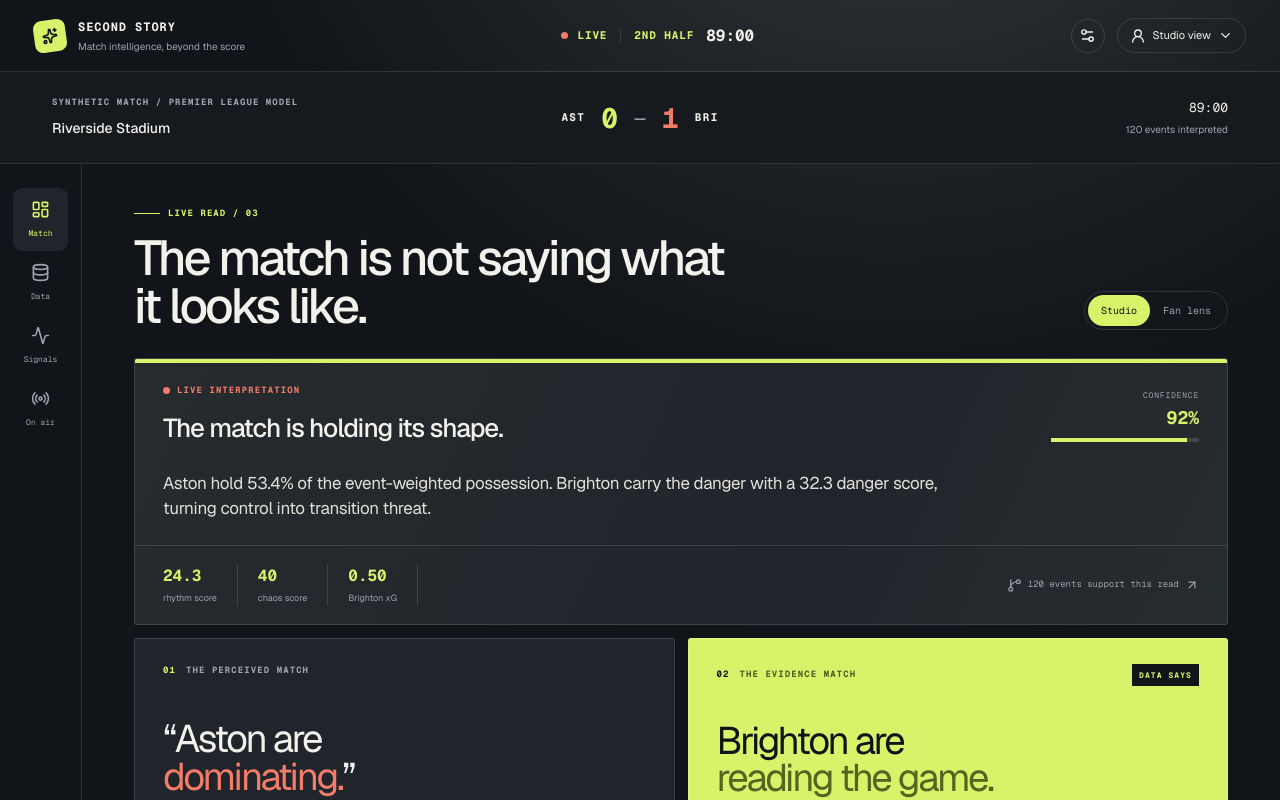
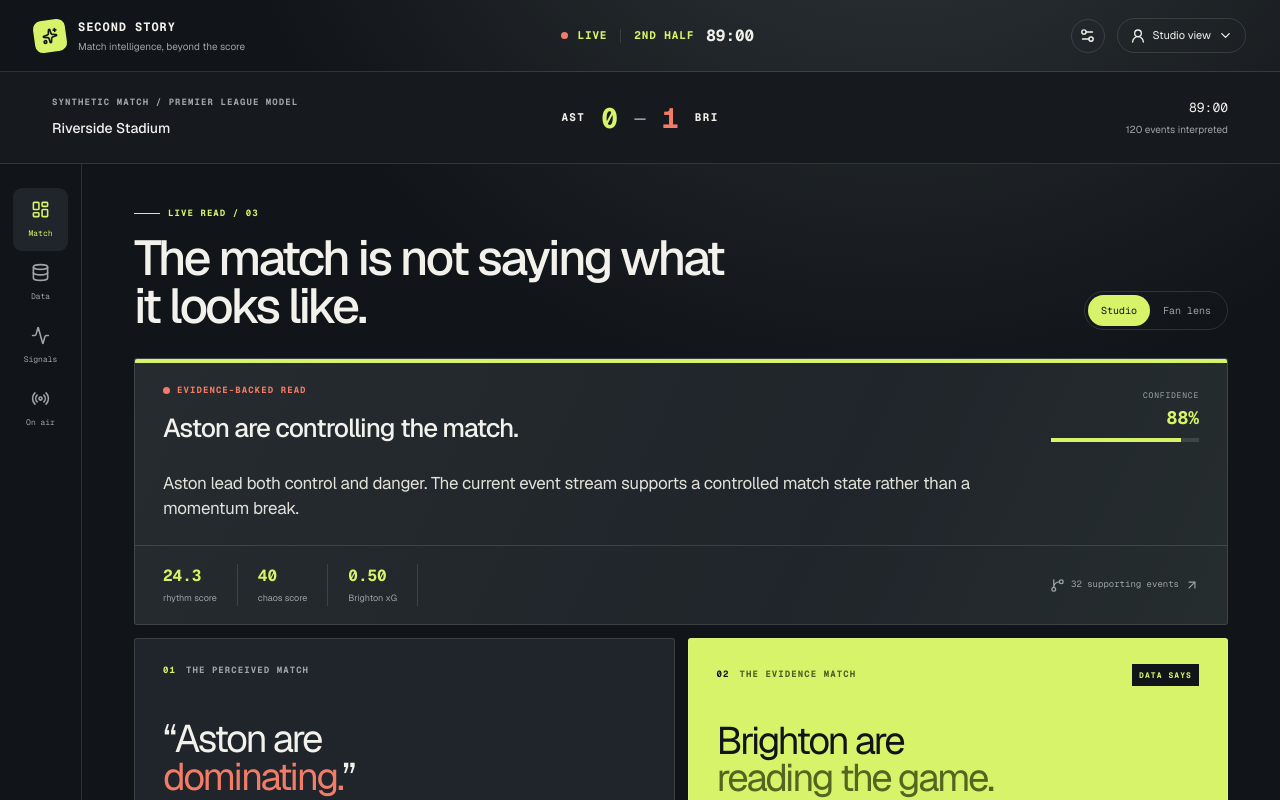
Before and after one commit to aj0khi/soccer-hackathon-project, a Next.js app: page / in a window 1280 px wide. Shown: the top 800 px of the page. Built offline with nearby package versions, Linux system fonts and the light colour scheme.

Commit message:
Add evidence-backed match narratives

```diff
--- a/src/app/page.tsx
+++ b/src/app/page.tsx
@@ -16,12 +16,14 @@ import {
   Zap,
 } from "lucide-react";
 import { aggregateMatchState } from "@/lib/analytics/aggregate-match-state";
+import { buildMatchInsight } from "@/lib/narrative/build-match-insight";
 import { generateSyntheticMatch } from "@/lib/simulation/generate-match";
 import type { MatchEvent } from "@/types/match";
 import { DataIntakePanel } from "@/components/data-intake-panel";
 
 const generatedMatch = generateSyntheticMatch();
 const matchState = aggregateMatchState(generatedMatch.events);
+const leadInsight = buildMatchInsight(generatedMatch.events, matchState);
 const teamState = (teamId: string) => matchState.teams.find((team) => team.teamId === teamId);
 const astonState = teamState("AST");
 const brightonState = teamState("BRI");
@@ -48,9 +50,7 @@ const timeline = [
 }));
 
 const evidence = [
-  `Aston have ${astonState?.possessionPct ?? 0}% of the event-weighted possession, but Brighton lead danger at ${brightonState?.dangerScore ?? 0}.`,
-  `Brighton pressure accounts for ${brightonState?.pressureIndex ?? 0}% of recorded pressure intensity after the shift point.`,
-  `${brightonState?.shots ?? 0} Brighton shots carry ${brightonState?.expectedGoals.toFixed(2) ?? "0.00"} expected goals in this feed.`,
+  ...(leadInsight?.evidence.map((item) => `${item.comparison}: ${item.value}${item.unit === "%" ? "%" : ` ${item.unit ?? ""}`}`) ?? []),
 ];
 
 export default function Home() {
@@ -98,9 +98,9 @@ export default function Home() {
           </div>
 
           <section className="story-card hero-story">
-            <div className="story-card-header"><div><span className="live-label"><span className="tiny-dot" /> LIVE INTERPRETATION</span><h2>{matchState.dominantDangerTeamId === "BRI" ? "Control has changed hands." : "The match is holding its shape."}</h2></div><div className="confidence"><span>CONFIDENCE</span><strong>{Math.min(99, 80 + Math.round(matchState.eventCount / 10))}%</strong><div className="confidence-track"><i style={{ width: `${Math.min(99, 80 + Math.round(matchState.eventCount / 10))}%` }} /></div></div></div>
-            <p className="hero-copy">Aston hold {astonState?.possessionPct ?? 0}% of the event-weighted possession. Brighton carry the danger with a {brightonState?.dangerScore ?? 0} danger score, turning control into transition threat.</p>
-            <div className="story-proof"><div className="proof-stat"><strong>{matchState.rhythmScore}</strong><span>rhythm score</span></div><div className="proof-stat"><strong>{matchState.chaosScore}</strong><span>chaos score</span></div><div className="proof-stat"><strong>{brightonState?.expectedGoals.toFixed(2) ?? "0.00"}</strong><span>Brighton xG</span></div><div className="proof-source"><GitBranch size={15} /> {matchState.eventCount} events support this read <ArrowUpRight size={14} /></div></div>
+            <div className="story-card-header"><div><span className="live-label"><span className="tiny-dot" /> EVIDENCE-BACKED READ</span><h2>{leadInsight?.title ?? "The match is still being interpreted."}</h2></div><div className="confidence"><span>CONFIDENCE</span><strong>{leadInsight?.confidence ?? 0}%</strong><div className="confidence-track"><i style={{ width: `${leadInsight?.confidence ?? 0}%` }} /></div></div></div>
+            <p className="hero-copy">{leadInsight?.summary ?? "There is not enough validated event data to make this read."}</p>
+            <div className="story-proof"><div className="proof-stat"><strong>{matchState.rhythmScore}</strong><span>rhythm score</span></div><div className="proof-stat"><strong>{matchState.chaosScore}</strong><span>chaos score</span></div><div className="proof-stat"><strong>{brightonState?.expectedGoals.toFixed(2) ?? "0.00"}</strong><span>Brighton xG</span></div><div className="proof-source"><GitBranch size={15} /> {leadInsight?.evidence.reduce((total, item) => total + item.eventIds.length, 0) ?? 0} supporting events <ArrowUpRight size={14} /></div></div>
           </section>
 
           <div className="split-grid">
--- /dev/null
+++ b/src/lib/narrative/build-match-insight.ts
@@ -0,0 +1,70 @@
+import type { MatchEvent } from "@/types/match";
+import type { MatchInsight } from "@/types/insight";
+import type { MatchStateSummary } from "@/types/match-state";
+
+function teamLabel(teamId: string) {
+  return teamId === "AST" ? "Aston" : teamId === "BRI" ? "Brighton" : teamId;
+}
+
+function supportingEvents(events: MatchEvent[], teamId: string) {
+  return events
+    .filter((event) => event.teamId === teamId && ["pressure", "possession_change", "shot", "goal"].includes(event.eventType))
+    .slice(-8)
+    .map((event) => event.eventId);
+}
+
+function teamById(state: MatchStateSummary, teamId?: string) {
+  return state.teams.find((team) => team.teamId === teamId);
+}
+
+export function buildMatchInsight(events: MatchEvent[], state: MatchStateSummary): MatchInsight | undefined {
+  const controlTeam = teamById(state, state.dominantControlTeamId);
+  const dangerTeam = teamById(state, state.dominantDangerTeamId);
+  if (!controlTeam || !dangerTeam) return undefined;
+
+  const mismatch = controlTeam.teamId !== dangerTeam.teamId;
+  const evidenceIds = [...supportingEvents(events, controlTeam.teamId), ...supportingEvents(events, dangerTeam.teamId)];
+  const uniqueEvidenceIds = [...new Set(evidenceIds)];
+  const confidence = Math.min(98, Math.round(72 + Math.min(20, uniqueEvidenceIds.length * 2) + (mismatch ? 5 : 0)));
+  const controlName = teamLabel(controlTeam.teamId);
+  const dangerName = teamLabel(dangerTeam.teamId);
+
+  return {
+    insightId: `${state.eventCount}-${state.dominantControlTeamId}-${state.dominantDangerTeamId}`,
+    matchId: events[0]?.matchId ?? "unknown-match",
+    createdAtMs: events.at(-1)?.timestampMs ?? 0,
+    kind: mismatch ? "state_change" : "narrative",
+    audience: ["fan", "analyst", "studio"],
+    significance: Math.min(1, 0.55 + state.chaosScore / 200 + (mismatch ? 0.15 : 0)),
+    confidence,
+    title: mismatch ? `${controlName} have the ball. ${dangerName} have the danger.` : `${controlName} are controlling the match.`,
+    summary: mismatch
+      ? `${controlName} own ${controlTeam.possessionPct}% of possession, but ${dangerName} lead the danger score ${dangerTeam.dangerScore} to ${controlTeam.dangerScore}. The match has moved from control to transition.`
+      : `${controlName} lead both control and danger. The current event stream supports a controlled match state rather than a momentum break.`,
+    explanation: `This read combines possession share, pass accuracy, pressure intensity, shots, and expected goals from ${state.eventCount} validated events. It is supported by ${uniqueEvidenceIds.length} event records.`,
+    evidence: [
+      {
+        eventIds: events.filter((event) => event.teamId === controlTeam.teamId && event.eventType === "pass").slice(-12).map((event) => event.eventId),
+        metric: "possession share",
+        value: controlTeam.possessionPct,
+        unit: "%",
+        comparison: `${controlName} control edge`,
+      },
+      {
+        eventIds: events.filter((event) => event.teamId === dangerTeam.teamId && event.eventType === "pressure").slice(-12).map((event) => event.eventId),
+        metric: "pressure index",
+        value: dangerTeam.pressureIndex,
+        unit: "%",
+        comparison: `${dangerName} pressure contribution`,
+      },
+      {
+        eventIds: events.filter((event) => event.teamId === dangerTeam.teamId && ["shot", "goal"].includes(event.eventType)).map((event) => event.eventId),
+        metric: "expected goals",
+        value: dangerTeam.expectedGoals,
+        unit: "xG",
+        comparison: `${dangerName} chance quality`,
+      },
+    ],
+    tags: mismatch ? ["control-vs-danger", "transition", "momentum-shift"] : ["control", "match-state"],
+  };
+}
--- a/src/types/insight.ts
+++ b/src/types/insight.ts
@@ -22,6 +22,7 @@ export interface MatchInsight {
   kind: InsightKind;
   audience: InsightAudience[];
   significance: number;
+  confidence: number;
   title: string;
   summary: string;
   explanation?: string;
```
Also changed, not shown: 1 other file (tests, documents, lock files or other folders).
